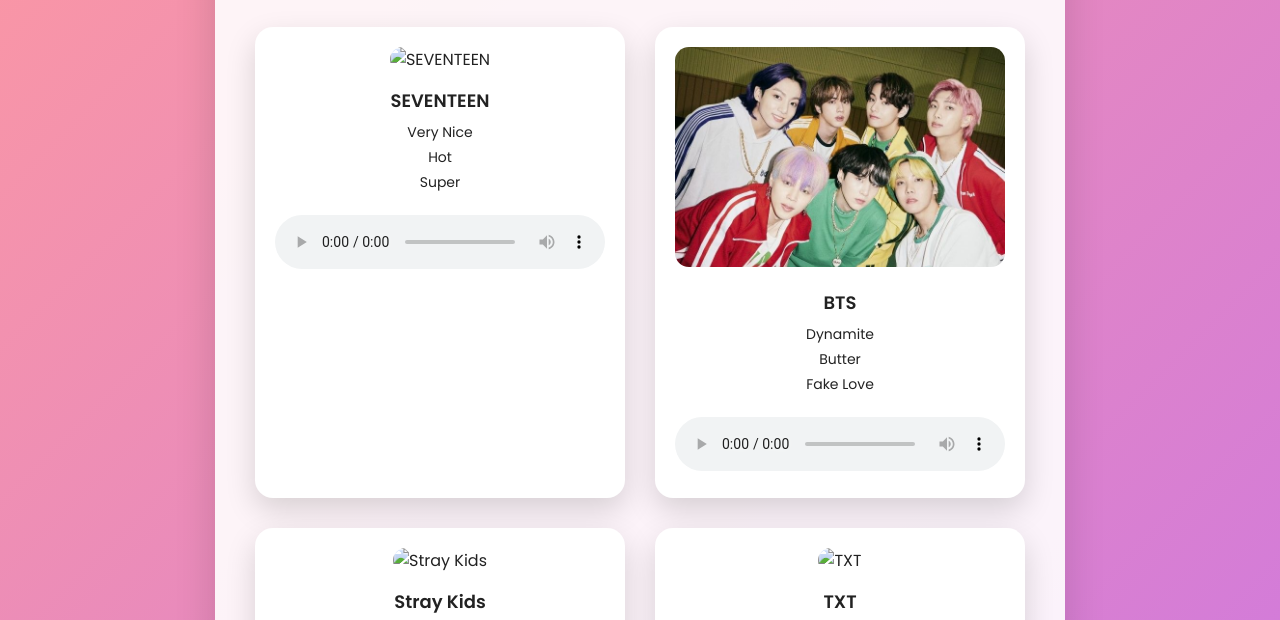
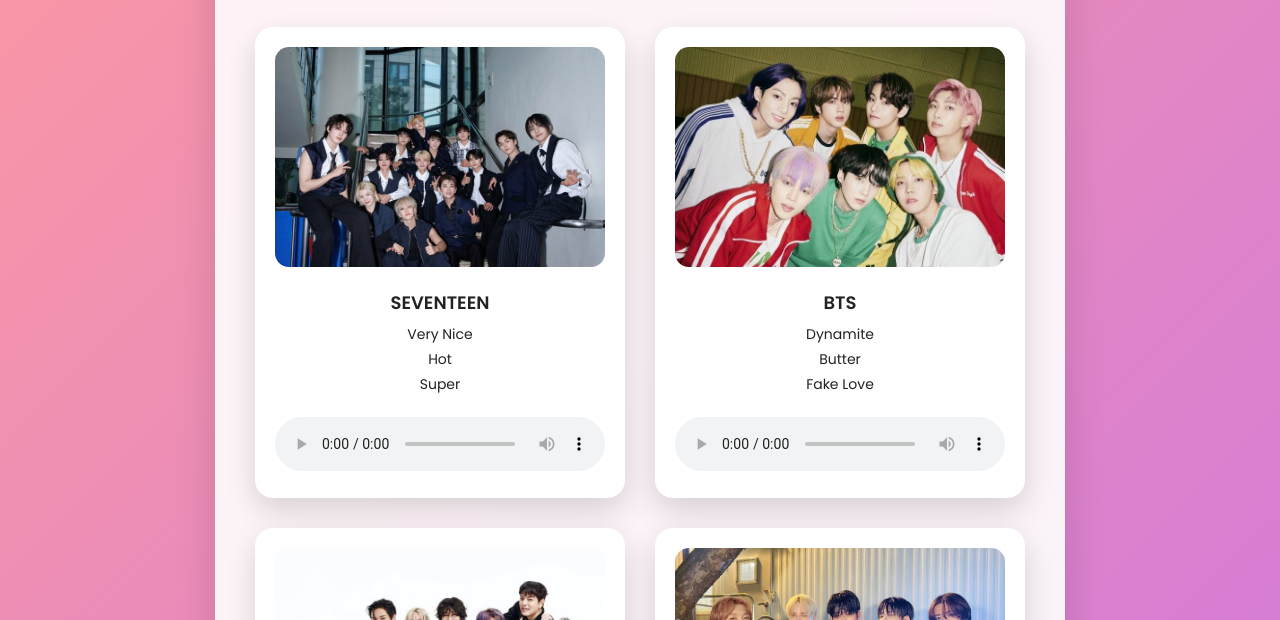
Before and after one commit to saniaaaaasharieeef/soundscape, a plain HTML site: page kpop.html in a window 1280 px wide. Shown: the part 328-948 px from the top of the page. Drawn offline with Linux system fonts and the light colour scheme.

Commit message:
Update kpop.html

```diff
--- a/kpop.html
+++ b/kpop.html
@@ -26,7 +26,7 @@
 
         <!-- SEVENTEEN -->
         <div class="artist-card">
-            <img src="images/txt (5).jpg" alt="SEVENTEEN">
+            <img src="images/seventeen.jpg" alt="SEVENTEEN">
             <h3>SEVENTEEN</h3>
             <ul>
                 <li>Very Nice</li>
@@ -54,7 +54,7 @@
 
         <!-- Stray Kids -->
         <div class="artist-card">
-            <img src="images/skz.jpg" alt="Stray Kids">
+            <img src="images/straykids.jpg" alt="Stray Kids">
             <h3>Stray Kids</h3>
             <ul>
                 <li>God’s Menu</li>
@@ -68,7 +68,7 @@
 
         <!-- TXT -->
         <div class="artist-card">
-            <img src="images/svt.jpg" alt="TXT">
+            <img src="images/txt.jpg" alt="TXT">
             <h3>TXT</h3>
             <ul>
                 <li>Blue Hour</li>
```
